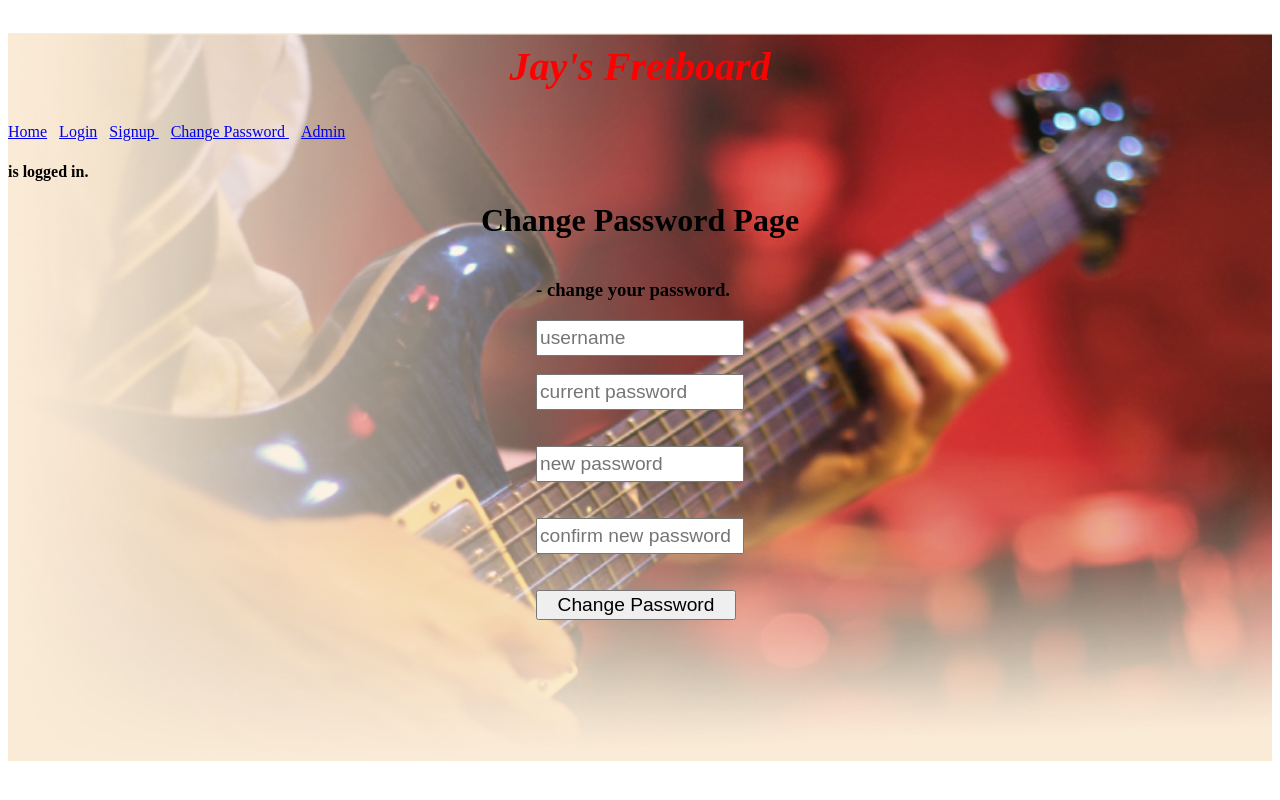
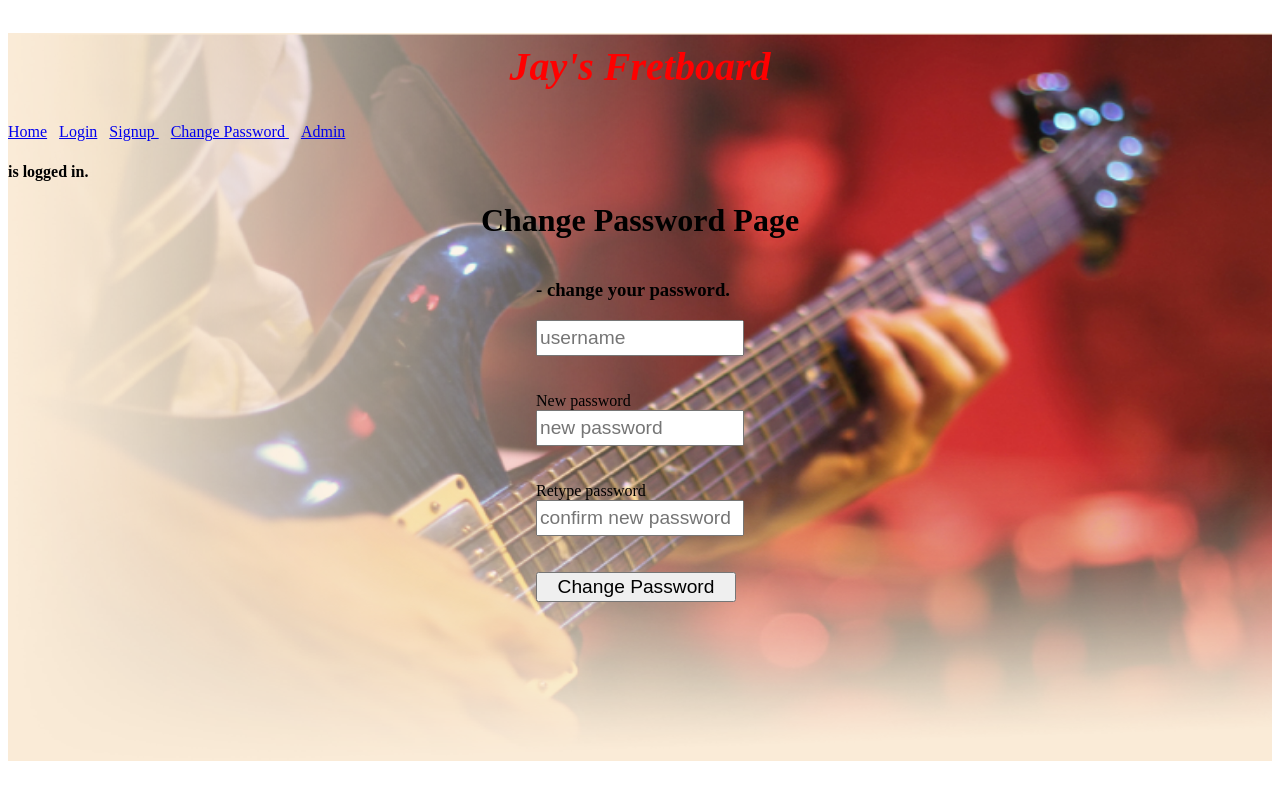
Before and after one commit to jaybabel/fretboard-frontend, a React (Create React App) app: page /changePassword in a window 1280 px wide. Built offline with nearby package versions, Linux system fonts and the light colour scheme; what mic-recorder-to-mp3 would draw is missing.

Commit message:
labels for change password page

```diff
--- a/src/components/ChangePassword.js
+++ b/src/components/ChangePassword.js
@@ -14,7 +14,7 @@ function ChangePassword(props) {
             name="username"
             placeholder="username"
           />
-          <br></br>
+          {/* <br></br>
           <br></br>
           <input
             type="password"
@@ -22,10 +22,11 @@ function ChangePassword(props) {
             value={props.password}
             placeholder="current password"
             onChange={props.handleChange}
-          />
+          /> */}
           <br></br>
           <br></br>
           <br></br>
+          <label>New password</label><br></br>
           <input
             type="password"
             name="password"
@@ -36,6 +37,7 @@ function ChangePassword(props) {
           <br></br>
           <br></br>
           <br></br>
+          <label>Retype password</label><br></br>
           <input
             type="password"
             name="password"
```
